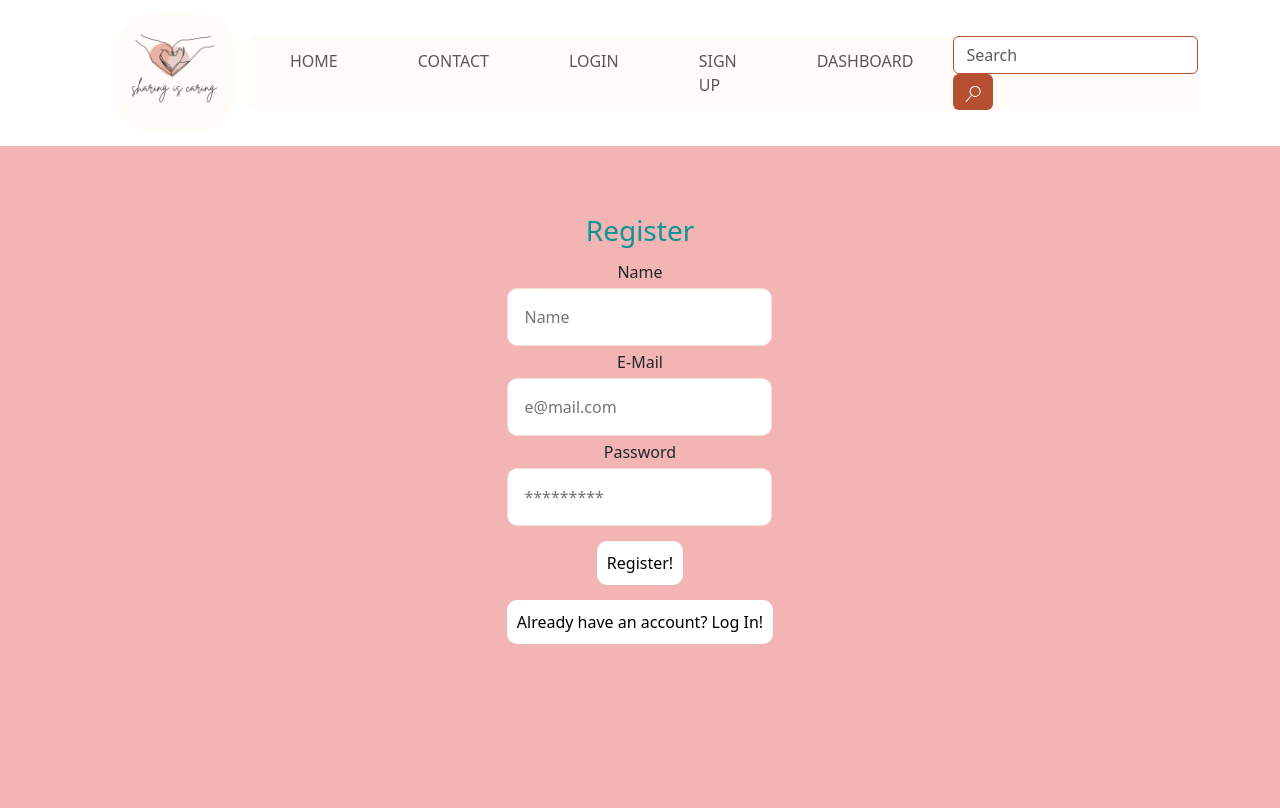
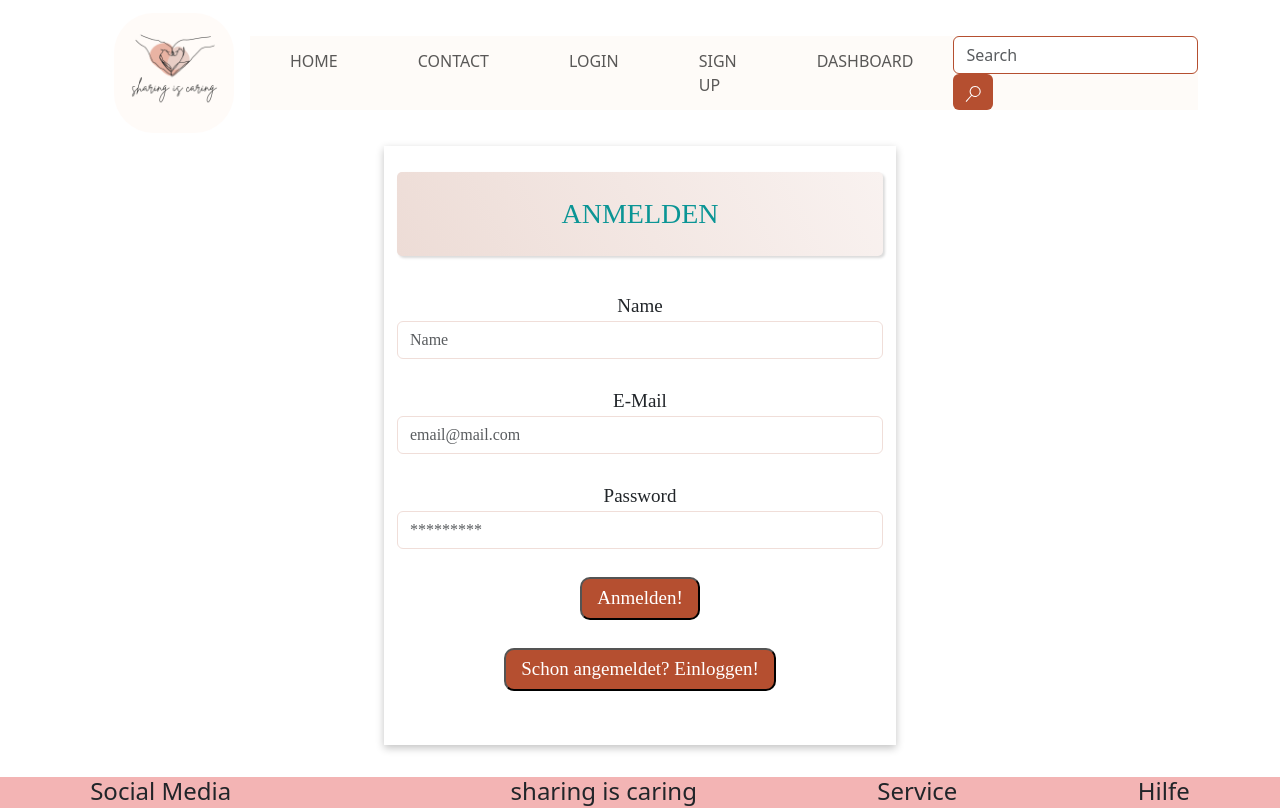
Before and after one commit to Mindshare-Code-Collective/sharing-is-caring, a React (Create React App) app in the folder frontend/: page /register in a window 1280 px wide. Shown: the top 808 px of the page. Built offline with nearby package versions, Linux system fonts and the light colour scheme.

Commit message:
edit-login-register

```diff
--- a/frontend/src/pages/login/login.jsx
+++ b/frontend/src/pages/login/login.jsx
@@ -1,33 +1,75 @@
-import React, { useState } from 'react';
-import { Link } from 'react-router-dom';
-import './login.scss';
+import React, { useState } from "react";
+import { Container, Row, Col } from "react-bootstrap";
+import { Link } from "react-router-dom";
+import "./login.scss";
 
 const Login = (props) => {
-  const [ email, setEmail ] = useState('');
-  const [ password, setPassword ] = useState('');
+  const [email, setEmail] = useState("");
+  const [password, setPassword] = useState("");
 
   const handleSubmit = (e) => {
     e.preventDefault();
     console.log(email);
-  }
+  };
 
   return (
-    <div className="login-form-container">
-      <div className = "auth-form">
-          <form className = "login-form" onSubmit={handleSubmit}>
-              <h3>Log In</h3>
-              <label for="email">E-Mail</label>
-              <input value={email} onChange={(e) => setEmail(e.target.value)} type="email" placeholder="e@mail.com" id="email" name="email" />
-              <label for="password">Password</label>
-              <input value={password} onChange={(e) => setPassword(e.target.value)} type="password" placeholder="*********" id="password" name="password" />
-              <button type="submit" className="button-login">Log In</button>
+    <Container style={{ width: "40%" }}>
+      <Row>
+        <div className="sec1 sec2">
+          <form onSubmit={handleSubmit}>
+            <h3 className="banner">EINLOGGEN</h3>
+            <br />
+            <br />
+
+            <div>
+              <Col>
+                <label for="email">E-Mail </label>
+                <input
+                  className="form-control"
+                  value={email}
+                  onChange={(e) => setEmail(e.target.value)}
+                  type="email"
+                  placeholder="email@mail.com"
+                  id="email"
+                  name="email"
+                  required
+                />
+              </Col>
+            </div>
+            <br />
+            <div>
+              <Col>
+                {" "}
+                <label for="password">Password</label>
+                <input
+                  className="form-control"
+                  value={password}
+                  onChange={(e) => setPassword(e.target.value)}
+                  type="password"
+                  placeholder="*********"
+                  id="password"
+                  name="password"
+                  required
+                />
+              </Col>
+            </div>
+            <br />
+            <button type="submit" className="btn-btn">
+              Einloggen
+            </button>
             <Link to="/register">
-              <button className="button-switch-to-register">Don't have an account? Register!</button>
+              <br />
+              <br />
+              <button className="btn-btn">
+                Neu hier ? jetzt registeren!
+              </button>
             </Link>
           </form>
-      </div>
-    </div>
-  )
-}
+          <br />
+        </div>
+      </Row>
+    </Container>
+  );
+};
 
-export default Login
+export default Login;
--- a/frontend/src/pages/login/login.scss
+++ b/frontend/src/pages/login/login.scss
@@ -1,37 +1,45 @@
-.login-form-container {
+.sec2 {
+    font-family: "Courgette", cursive;
+    font-family: "Dancing Script", cursive;
+    font-family: "Satisfy", cursive;
+    font-size: 19px;
     text-align: center;
-    display: flex;
-    min-height: 100vh;
-    align-items: center;
-    justify-content: center;
-    background: rgb(243, 180, 180);
-    .auth-form, .login-form {
-        display: flex;
-        flex-direction: column;
-        align-items: center;
-        text-align: left;
-        position: relative;
-        bottom: 5rem;
-    }
 }
 
-label {
-    text-align: left;
-    padding: 0.25rem 0;
-}
+// .login-form-container {
+//     text-align: center;
+//     display: flex;
+//     min-height: 100vh;
+//     align-items: center;
+//     justify-content: center;
+//     background: rgb(243, 180, 180);
+//     .auth-form, .login-form {
+//         display: flex;
+//         flex-direction: column;
+//         align-items: center;
+//         text-align: left;
+//         position: relative;
+//         bottom: 5rem;
+//     }
+// }
 
-input {
-    margin: 0.5rem 0;
-    padding: 1rem;
-    border-radius: 10px;
-    border: none;
-}
+// label {
+//     text-align: left;
+//     padding: 0.25rem 0;
+// }
 
-.button-switch-to-register ,
-.button-login {
-    border: none;
-    background-color: white;
-    padding: 10px;
-    border-radius: 10px;
-    margin-top: 15px;
-}
+// input {
+//     margin: 0.5rem 0;
+//     padding: 1rem;
+//     border-radius: 10px;
+//     border: none;
+// }
+
+// .button-switch-to-register ,
+// .button-login {
+//     border: none;
+//     background-color: white;
+//     padding: 10px;
+//     border-radius: 10px;
+//     margin-top: 15px;
+// }
--- a/frontend/src/pages/register/register.jsx
+++ b/frontend/src/pages/register/register.jsx
@@ -1,36 +1,90 @@
-import React, { useState } from 'react';
-import { Link } from 'react-router-dom';
-import './register.scss';
+import React, { useState } from "react";
+import { Container, Row, Col } from "react-bootstrap";
+import { Link } from "react-router-dom";
+import "./register.scss";
 
 const Register = (props) => {
-  const [ email, setEmail ] = useState('');
-  const [ password, setPassword ] = useState('');
-  const [ name, setName ] = useState('');
+  const [email, setEmail] = useState("");
+  const [password, setPassword] = useState("");
+  const [name, setName] = useState("");
 
   const handleSubmit = (e) => {
     e.preventDefault();
     console.log(email);
-  }
+  };
 
   return (
-      <div className = "auth-form-container">
-        <div className= "auth-form">
-            <form className = "register-form" onSubmit={handleSubmit}>
-              <h3>Register</h3>
-              <label for="name">Name</label>
-              <input value={name} name="name" id="name" placeholder="Name" type="text" onChange={e=>setName(e.target.value)}/>
-              <label for="email">E-Mail</label>
-              <input value={email} onChange={(e) => setEmail(e.target.value)} type="email" placeholder="e@mail.com" id="email" name="email" />
-              <label for="password">Password</label>
-              <input value={password} onChange={(e) => setPassword(e.target.value)} type="password" placeholder="*********" id="password" name="password" />
-              <button type="submit" className="button-register">Register!</button>
-            <Link to='/login'>
-                <button className="button-switch-to-login">Already have an account? Log In!</button>
+    <Container style={{ width: "40%" }}>
+      <Row>
+        <div className="sec1">
+          <form onSubmit={handleSubmit}>
+            <h3 className="banner">ANMELDEN</h3>
+            <br />
+            <div>
+              <Col>
+                <label for="name">Name</label>
+                <input
+                  className="form-control"
+                  value={name}
+                  name="name"
+                  id="name"
+                  placeholder="Name"
+                  type="text"
+                  onChange={(e) => setName(e.target.value)}
+                  required
+                />
+              </Col>
+              <br />
+            </div>
+            <div>
+              <Col>
+                <label for="email">E-Mail</label>
+                <input
+                  className="form-control"
+                  value={email}
+                  onChange={(e) => setEmail(e.target.value)}
+                  type="email"
+                  placeholder="email@mail.com"
+                  id="email"
+                  name="email"
+                  required
+                />
+              </Col>
+            </div>
+            <br />
+            <div>
+              <Col>
+                {" "}
+                <label for="password">Password</label>
+                <input
+                  className="form-control"
+                  value={password}
+                  onChange={(e) => setPassword(e.target.value)}
+                  type="password"
+                  placeholder="*********"
+                  id="password"
+                  name="password"
+                  required
+                />
+              </Col>
+            </div>
+            <br />
+            <button type="submit" className="btn-btn">
+              Anmelden!
+            </button>
+            <Link to="/login">
+              <br />
+              <br />
+              <button className="btn-btn">
+                Schon angemeldet? Einloggen!
+              </button>
             </Link>
           </form>
+          <br />
         </div>
-      </div>
-  )
-}
+      </Row>
+    </Container>
+  );
+};
 
-export default Register
+export default Register;
--- a/frontend/src/pages/register/register.scss
+++ b/frontend/src/pages/register/register.scss
@@ -1,24 +1,32 @@
-.auth-form-container {
+.sec1 {
     text-align: center;
-    display: flex;
-    min-height: 100vh;
-    align-items: center;
-    justify-content: center;
-    background: rgb(243, 180, 180);
-    .auth-form, .register-form {
-        display: flex;
-        flex-direction: column;
-        align-items: center;
-        position: relative;
-        bottom: 3.65rem;
-    }
+    font-family: "Courgette", cursive;
+    font-family: "Dancing Script", cursive;
+    font-family: "Satisfy", cursive;
+    font-size: 19px;
 }
 
+// .auth-form-container {
+//     text-align: center;
+//     display: flex;
+//     min-height: 100vh;
+//     align-items: center;
+//     justify-content: center;
+//     background: rgb(243, 180, 180);
+//     .auth-form, .register-form {
+//         display: flex;
+//         flex-direction: column;
+//         align-items: center;
+//         position: relative;
+//         bottom: 3.65rem;
+//     }
+// }
 
-.button-switch-to-login, .button-register {
-    border: none;
-    background-color: white;
-    padding: 10px;
-    border-radius: 10px;
-    margin-top: 15px;
-}
+
+// .button-switch-to-login, .button-register {
+//     border: none;
+//     background-color: white;
+//     padding: 10px;
+//     border-radius: 10px;
+//     margin-top: 15px;
+// }
```
